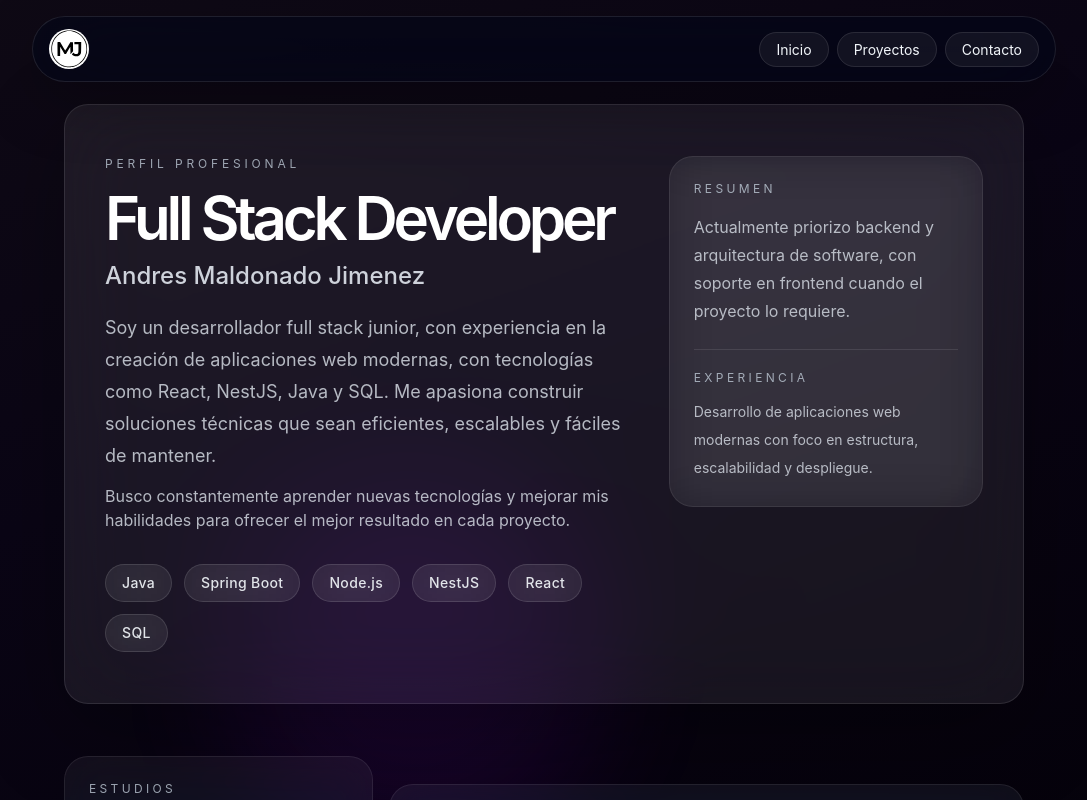
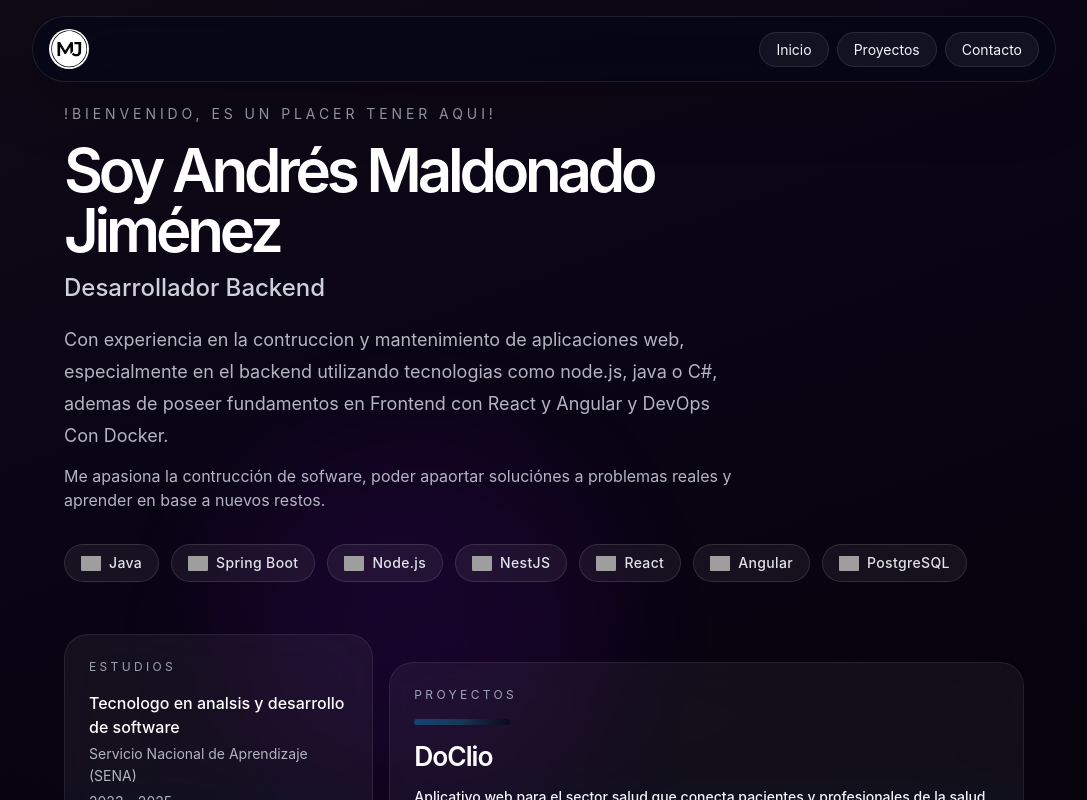
Before and after one commit to Andresmjj/portfolio, a React (Vite) app: page / in a window 1280 px wide. Shown: the top 800 px of the page, without its empty margins (96-1183 px from the left). Built offline with nearby package versions, Linux system fonts and the light colour scheme; grey boxes are pictures that could not be loaded.

Commit message:
feat(hero): improve hero section structure and information

```diff
--- a/src/components/Hero.jsx
+++ b/src/components/Hero.jsx
@@ -3,52 +3,51 @@ import mainSkills from '../data/mainSkills.json'
 export default function Hero() {
   return (
     <section id="inicio" className="relative pt-20 pb-10">
-      <article className="overflow-hidden rounded-3xl border border-white/10 bg-white/7 p-6 shadow-[0_28px_90px_rgba(0,0,0,0.3)] backdrop-blur-2xl transition-transform duration-300 ease-out hover:-translate-y-1 hover:border-white/15 sm:p-8 lg:p-10 lg:min-h-[75vh] lg:flex lg:flex-col lg:justify-center">
-        <div className="grid gap-10 lg:grid-cols-[1.25fr_0.75fr] lg:items-start">
+      <article className="">
+        <div className="grid gap-10  lg:items-start">
           <div>
-            <p className="text-xs uppercase tracking-[0.32em] text-slate-300/75">Perfil profesional</p>
+            <p className='text-sm uppercase tracking-[0.28em] text-slate-300/75'>
+              !Bienvenido, es un placer tener Aqui!</p>
+
             <h1 className="mt-4 max-w-3xl text-4xl font-semibold tracking-[-0.07em] text-white sm:text-5xl lg:text-6xl">
-              Full Stack Developer
+              Soy Andrés Maldonado Jiménez
             </h1>
+
             <h2 className="mt-3 text-xl font-medium text-slate-200/90 sm:text-2xl">
-              Andres Maldonado Jimenez
+              Desarrollador Backend
             </h2>
+
             <p className="mt-5 max-w-2xl text-base leading-8 text-slate-200/78 sm:text-lg">
-              Soy un desarrollador full stack junior, con experiencia en la creación de aplicaciones web modernas, con tecnologías
-              como React, NestJS, Java y SQL. Me apasiona construir soluciones técnicas que sean eficientes, escalables y
-              fáciles de mantener.
+              Con experiencia en la contruccion y mantenimiento de aplicaciones web, especialmente en el backend
+              utilizando tecnologias como node.js, java o C#, ademas de poseer fundamentos en Frontend con React y Angular
+              y DevOps Con Docker.
             </p>
 
             <p className="mt-3 max-w-2xl text-base leading-6 text-slate-200/78">
-              Busco constantemente aprender nuevas tecnologías y mejorar mis habilidades para ofrecer el mejor resultado en
-              cada proyecto.
+              Me apasiona la contrucción de sofware, poder apaortar soluciónes a problemas reales y aprender en base a nuevos restos.
             </p>
 
             <div className="mt-8 flex flex-wrap gap-3">
               {mainSkills.map((skill) => (
                 <span
                   key={skill.name}
-                  className="rounded-full border border-white/12 bg-white/6 px-4 py-2 text-sm font-medium tracking-wide text-slate-100/92 backdrop-blur-xl transition duration-200 hover:-translate-y-0.5 hover:bg-white/10"
+                  className="flex items-center gap-2 rounded-full border border-white/12 bg-white/6 px-4 py-2 text-sm font-medium tracking-wide text-slate-100/92 backdrop-blur-xl transition duration-200 hover:-translate-y-0.5 hover:bg-white/10"
                 >
-                  {skill.name}
+                  {skill.img && (
+                    <img
+                      src={skill.img}
+                      alt={skill.name}
+                      loading="lazy"
+                      className="h-5 w-5 rounded-sm object-contain"
+                    />
+                  )}
+                  <span>{skill.name}</span>
                 </span>
               ))}
             </div>
+
           </div>
 
-          <aside className="rounded-3xl border border-white/8 bg-white/5 p-5 backdrop-blur-xl sm:p-6">
-            <p className="text-xs uppercase tracking-[0.28em] text-slate-300/75">Resumen</p>
-            <p className="mt-4 text-sm leading-7 text-slate-200/76 sm:text-base">
-              Actualmente priorizo backend y arquitectura de software, con soporte en frontend cuando el proyecto lo requiere.
-            </p>
-
-            <div className="mt-6 border-t border-white/10 pt-5">
-              <p className="text-xs uppercase tracking-[0.28em] text-slate-300/75">Experiencia</p>
-              <p className="mt-3 text-sm leading-7 text-slate-200/76">
-                Desarrollo de aplicaciones web modernas con foco en estructura, escalabilidad y despliegue.
-              </p>
-            </div>
-          </aside>
         </div>
       </article>
     </section>
--- a/src/data/mainSkills.json
+++ b/src/data/mainSkills.json
@@ -1,22 +1,30 @@
 [
     {
-        "name" : "Java"
+        "name": "Java",
+        "img": "https://cdn.jsdelivr.net/gh/devicons/devicon/icons/java/java-original.svg"
     },
     {
-        "name" : "Spring Boot"
+        "name": "Spring Boot",
+        "img": "https://cdn.jsdelivr.net/gh/devicons/devicon/icons/spring/spring-original.svg"
     },
     {
-        "name" : "Node.js"
+        "name": "Node.js",
+        "img": "https://cdn.jsdelivr.net/gh/devicons/devicon/icons/nodejs/nodejs-original.svg"
     },
     {
-        "name" : "NestJS"
+        "name": "NestJS",
+        "img": "https://cdn.jsdelivr.net/gh/devicons/devicon/icons/nestjs/nestjs-original.svg"
     },
     {
-        "name" : "React"
+        "name": "React",
+        "img": "https://cdn.jsdelivr.net/gh/devicons/devicon/icons/react/react-original.svg"
     },
     {
-        "name" : "SQL"
+        "name": "Angular",
+        "img": "https://cdn.jsdelivr.net/gh/devicons/devicon/icons/angularjs/angularjs-original.svg"
+    },
+    {
+        "name": "PostgreSQL",
+        "img": "https://cdn.jsdelivr.net/gh/devicons/devicon/icons/postgresql/postgresql-original.svg"
     }
-
-
 ]
```
